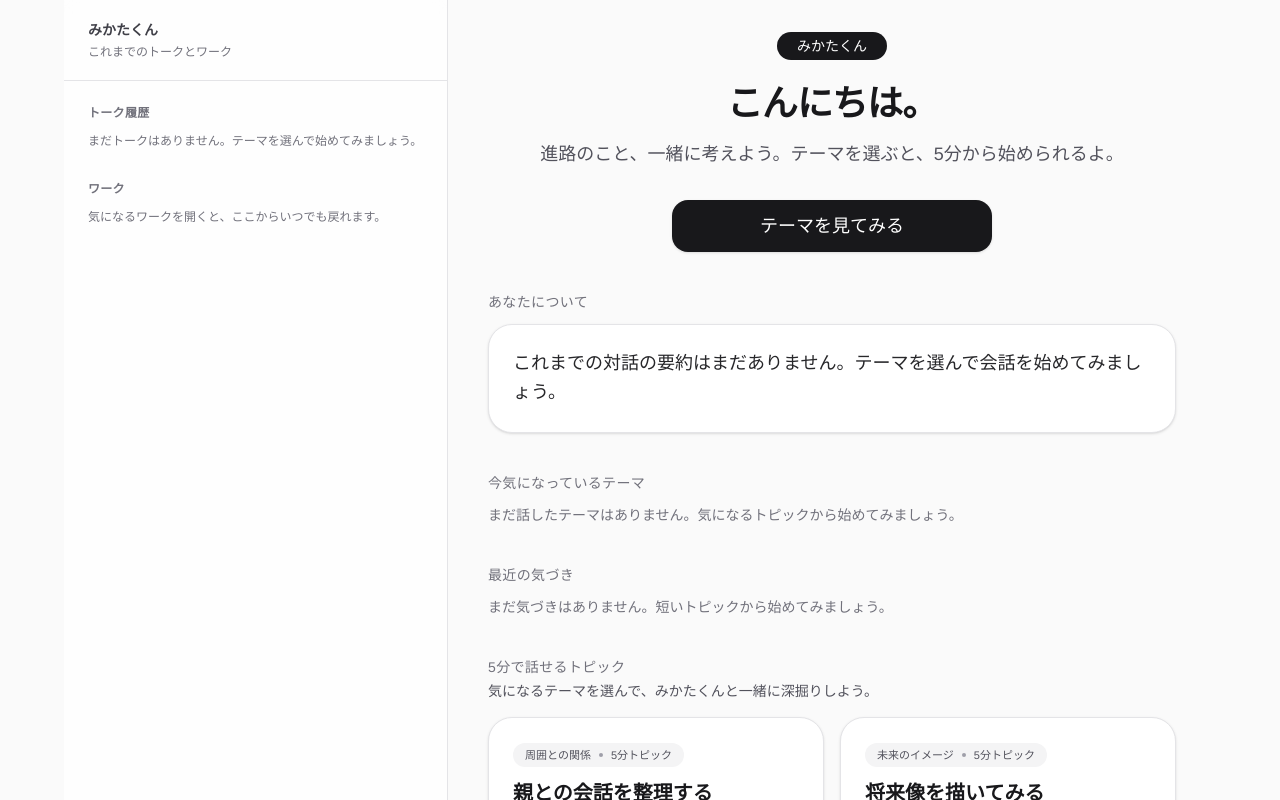
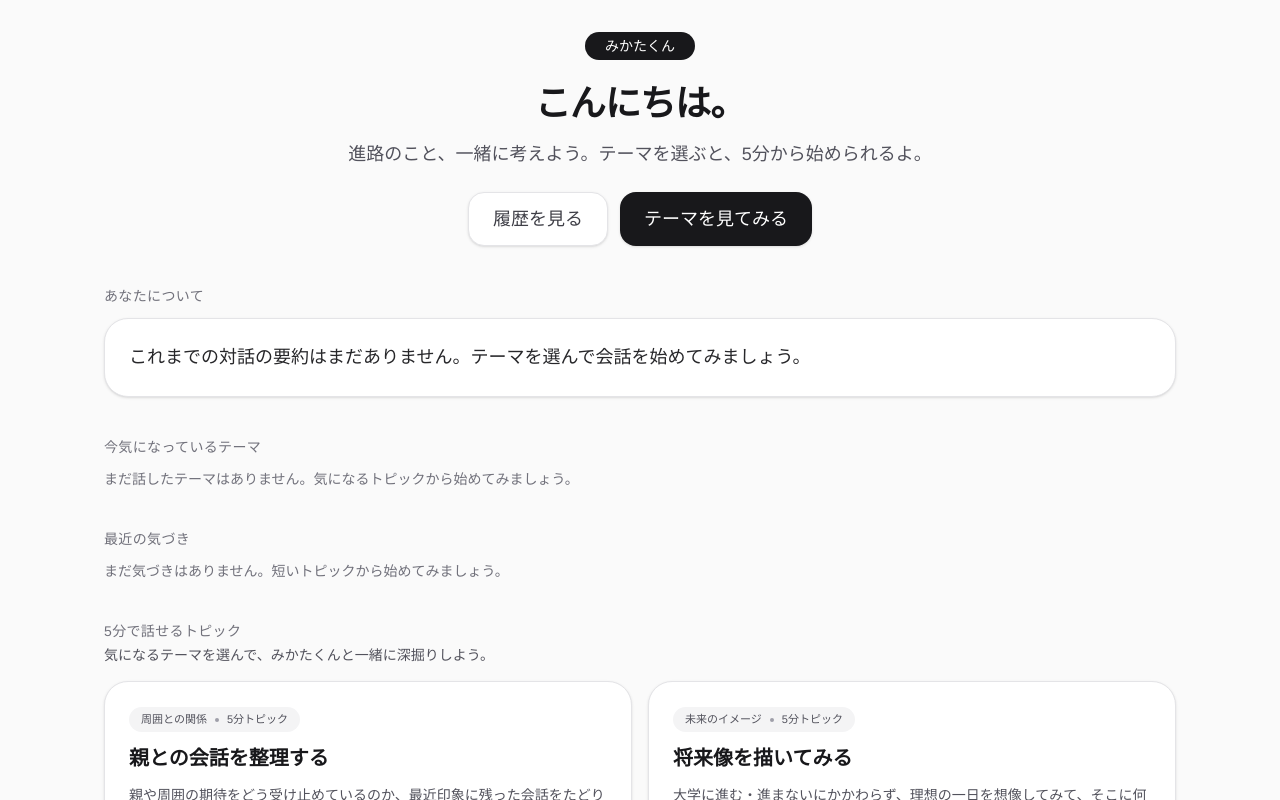
Before and after one commit to skaaarf/coaching-web-app, a Next.js app: page / in a window 1280 px wide. Shown: the top 800 px of the page. Built offline with nearby package versions, Linux system fonts and the light colour scheme.

Commit message:
Make history sidebar expandable

```diff
--- a/app/page.tsx
+++ b/app/page.tsx
@@ -179,6 +179,7 @@ export default function Home() {
   const [isSavingSession, setIsSavingSession] = useState(false);
   const [saveSessionError, setSaveSessionError] = useState<string | null>(null);
   const [selectedTool, setSelectedTool] = useState<ToolCard | null>(null);
+  const [isSidebarOpen, setIsSidebarOpen] = useState(false);
   const topicsSectionRef = useRef<HTMLDivElement | null>(null);
 
   useEffect(() => {
@@ -389,6 +390,7 @@ export default function Home() {
       messages: session.messages,
       topic: ensureTopic(session.topic),
     });
+    setIsSidebarOpen(false);
   };
   const handleUpdateActiveSession = (messages: Message[]) => {
     if (!activeSession) {
@@ -585,87 +587,12 @@ export default function Home() {
     if (tool) {
       handleOpenTool(tool);
     }
+    setIsSidebarOpen(false);
   };
   return (
     <div className="min-h-screen bg-zinc-50 font-sans text-zinc-900">
-      <div className="mx-auto flex min-h-screen w-full max-w-6xl flex-col lg:flex-row">
-        <aside className="hidden w-full max-w-sm flex-shrink-0 flex-col border-r border-zinc-200 bg-white/70 backdrop-blur lg:flex">
-          <div className="border-b border-zinc-200 px-6 py-5">
-            <p className="text-sm font-semibold text-zinc-700">みかたくん</p>
-            <p className="mt-1 text-xs text-zinc-500">これまでのトークとワーク</p>
-          </div>
-          <div className="flex-1 overflow-y-auto px-6 py-6">
-            <div className="space-y-8">
-              <div>
-                <h2 className="text-xs font-semibold uppercase tracking-wide text-zinc-500">
-                  トーク履歴
-                </h2>
-                <div className="mt-3 space-y-2">
-                  {recentSessions.length > 0 ? (
-                    recentSessions.slice(0, 8).map((session) => (
-                      <button
-                        key={session.id}
-                        onClick={() => handleResumeSession(session)}
-                        className={`w-full rounded-2xl border px-4 py-3 text-left text-sm transition hover:border-zinc-400 hover:bg-white ${
-                          activeSession?.id === session.id
-                            ? "border-zinc-900 bg-white shadow"
-                            : "border-zinc-200 bg-white/80"
-                        }`}
-                      >
-                        <div className="flex items-center justify-between text-xs text-zinc-500">
-                          <span>{formatSidebarTimestamp(session.updatedAt || session.date)}</span>
-                          {session.topic ? (
-                            <span className="rounded-full bg-zinc-100 px-2 py-0.5 text-[10px] font-medium text-zinc-600">
-                              {session.topic.title}
-                            </span>
-                          ) : null}
-                        </div>
-                        <p className="mt-2 font-medium text-zinc-800">
-                          {session.insight || "気づきはまだ記録されていません"}
-                        </p>
-                      </button>
-                    ))
-                  ) : (
-                    <p className="text-xs text-zinc-500">
-                      まだトークはありません。テーマを選んで始めてみましょう。
-                    </p>
-                  )}
-                </div>
-              </div>
-
-              <div>
-                <h2 className="text-xs font-semibold uppercase tracking-wide text-zinc-500">
-                  ワーク
-                </h2>
-                <div className="mt-3 space-y-2">
-                  {toolHistory.length > 0 ? (
-                    toolHistory.map(({ usage, tool }) => (
-                      <button
-                        key={usage.id}
-                        onClick={() => handleSelectToolFromHistory(usage.id)}
-                        className="w-full rounded-2xl border border-zinc-200 bg-white/80 px-4 py-3 text-left text-sm transition hover:border-zinc-400 hover:bg-white"
-                      >
-                        <div className="flex items-center justify-between text-xs text-zinc-500">
-                          <span>{formatSidebarTimestamp(usage.lastOpenedAt)}</span>
-                          <span className="rounded-full bg-emerald-50 px-2 py-0.5 text-[10px] font-semibold text-emerald-600">
-                            {usage.openCount}回
-                          </span>
-                        </div>
-                        <p className="mt-2 font-medium text-zinc-800">{tool!.title}</p>
-                      </button>
-                    ))
-                  ) : (
-                    <p className="text-xs text-zinc-500">
-                      気になるワークを開くと、ここからいつでも戻れます。
-                    </p>
-                  )}
-                </div>
-              </div>
-            </div>
-          </div>
-        </aside>
-
-        <main className="flex-1 px-6 py-8 sm:px-10">
+      <div className="mx-auto min-h-screen w-full max-w-6xl px-6 py-8 sm:px-10">
+        <main>
           {hasSessions ? (
             <header className="flex flex-col gap-6 sm:flex-row sm:items-center sm:justify-between">
               <div className="space-y-2">
@@ -675,12 +602,20 @@ export default function Home() {
                   左のバーからトークやワークを選んで、いつでも続きに戻れるよ。
                 </p>
               </div>
+              <div className="flex flex-wrap gap-3">
+                <button
+                  onClick={() => setIsSidebarOpen(true)}
+                  className="inline-flex items-center gap-2 rounded-full border border-zinc-200 bg-white px-5 py-2 text-sm font-medium text-zinc-700 transition hover:border-zinc-400 hover:text-zinc-900"
+                >
+                  履歴を開く
+                </button>
                 <button
                   onClick={scrollToTopics}
-                className="self-start rounded-full bg-zinc-900 px-6 py-3 text-sm font-medium text-white transition hover:bg-zinc-800"
+                  className="inline-flex items-center rounded-full bg-zinc-900 px-6 py-3 text-sm font-medium text-white transition hover:bg-zinc-800"
                 >
                   新しいテーマを選ぶ
                 </button>
+              </div>
             </header>
           ) : (
             <header className="flex flex-col items-center gap-6 text-center">
@@ -693,12 +628,20 @@ export default function Home() {
                   進路のこと、一緒に考えよう。テーマを選ぶと、5分から始められるよ。
                 </p>
               </div>
+              <div className="flex flex-col gap-3 sm:flex-row">
+                <button
+                  onClick={() => setIsSidebarOpen(true)}
+                  className="w-full rounded-2xl border border-zinc-200 bg-white px-6 py-3 text-lg font-medium text-zinc-700 shadow transition hover:border-zinc-400 hover:text-zinc-900 sm:w-auto"
+                >
+                  履歴を見る
+                </button>
                 <button
                   onClick={scrollToTopics}
-                className="mt-2 w-full max-w-xs rounded-2xl bg-zinc-900 px-6 py-3 text-lg font-medium text-white shadow transition hover:bg-zinc-800"
+                  className="w-full rounded-2xl bg-zinc-900 px-6 py-3 text-lg font-medium text-white shadow transition hover:bg-zinc-800 sm:w-auto"
                 >
                   テーマを見てみる
                 </button>
+              </div>
             </header>
           )}
 
@@ -874,6 +817,99 @@ export default function Home() {
         </main>
       </div>
 
+      <aside
+        className={`fixed inset-y-0 left-0 z-50 flex h-full w-full max-w-sm transform border-r border-zinc-200 bg-white/80 backdrop-blur transition-transform duration-300 ease-out ${
+          isSidebarOpen ? "translate-x-0" : "-translate-x-full"
+        }`}
+      >
+        <div className="flex items-center justify-between border-b border-zinc-200 px-6 py-5">
+          <div>
+            <p className="text-sm font-semibold text-zinc-700">みかたくん</p>
+            <p className="mt-1 text-xs text-zinc-500">これまでのトークとワーク</p>
+          </div>
+          <button
+            onClick={() => setIsSidebarOpen(false)}
+            className="rounded-full border border-zinc-200 px-3 py-1 text-xs font-medium text-zinc-500 transition hover:border-zinc-300 hover:text-zinc-800"
+          >
+            閉じる
+          </button>
+        </div>
+        <div className="flex-1 overflow-y-auto px-6 py-6">
+          <div className="space-y-8">
+            <div>
+              <h2 className="text-xs font-semibold uppercase tracking-wide text-zinc-500">トーク履歴</h2>
+              <div className="mt-3 space-y-2">
+                {recentSessions.length > 0 ? (
+                  recentSessions.slice(0, 8).map((session) => (
+                    <button
+                      key={session.id}
+                      onClick={() => handleResumeSession(session)}
+                      className={`w-full rounded-2xl border px-4 py-3 text-left text-sm transition hover:border-zinc-400 hover:bg-white ${
+                        activeSession?.id === session.id
+                          ? "border-zinc-900 bg-white shadow"
+                          : "border-zinc-200 bg-white/80"
+                      }`}
+                    >
+                      <div className="flex items-center justify-between text-xs text-zinc-500">
+                        <span>{formatSidebarTimestamp(session.updatedAt || session.date)}</span>
+                        {session.topic ? (
+                          <span className="rounded-full bg-zinc-100 px-2 py-0.5 text-[10px] font-medium text-zinc-600">
+                            {session.topic.title}
+                          </span>
+                        ) : null}
+                      </div>
+                      <p className="mt-2 font-medium text-zinc-800">
+                        {session.insight || "気づきはまだ記録されていません"}
+                      </p>
+                    </button>
+                  ))
+                ) : (
+                  <p className="text-xs text-zinc-500">
+                    まだトークはありません。テーマを選んで始めてみましょう。
+                  </p>
+                )}
+              </div>
+            </div>
+
+            <div>
+              <h2 className="text-xs font-semibold uppercase tracking-wide text-zinc-500">ワーク</h2>
+              <div className="mt-3 space-y-2">
+                {toolHistory.length > 0 ? (
+                  toolHistory.map(({ usage, tool }) => (
+                    <button
+                      key={usage.id}
+                      onClick={() => handleSelectToolFromHistory(usage.id)}
+                      className="w-full rounded-2xl border border-zinc-200 bg-white/80 px-4 py-3 text-left text-sm transition hover:border-zinc-400 hover:bg-white"
+                    >
+                      <div className="flex items-center justify-between text-xs text-zinc-500">
+                        <span>{formatSidebarTimestamp(usage.lastOpenedAt)}</span>
+                        <span className="rounded-full bg-emerald-50 px-2 py-0.5 text-[10px] font-semibold text-emerald-600">
+                          {usage.openCount}回
+                        </span>
+                      </div>
+                      <p className="mt-2 font-medium text-zinc-800">{tool!.title}</p>
+                    </button>
+                  ))
+                ) : (
+                  <p className="text-xs text-zinc-500">
+                    気になるワークを開くと、ここからいつでも戻れます。
+                  </p>
+                )}
+              </div>
+            </div>
+          </div>
+        </div>
+      </aside>
+
+      {isSidebarOpen && (
+        <button
+          type="button"
+          aria-label="サイドバーを閉じる"
+          onClick={() => setIsSidebarOpen(false)}
+          className="fixed inset-0 z-40 bg-black/20"
+        />
+      )}
+
       {selectedTool ? (
         <div className="fixed inset-0 z-40 flex items-center justify-center bg-black/30 px-6 py-10">
           <div className="max-h-full w-full max-w-2xl overflow-y-auto rounded-3xl bg-white p-8 shadow-xl">
```
Lines whose indentation alone changed are shown as unchanged.
